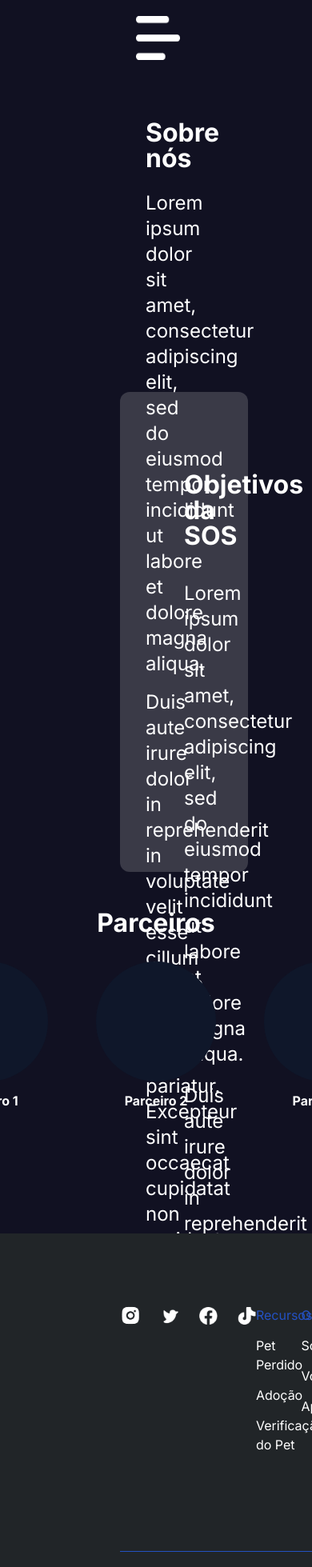
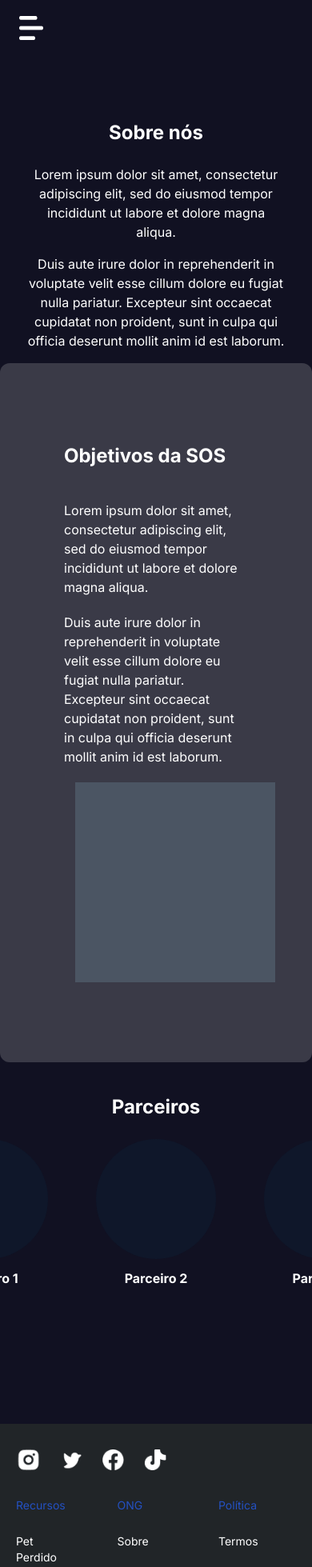
Before and after one commit to LuizGustavoIgnacio/cat-a-dog, a Next.js app: page /sobre-nos in a window 390 px wide. Shown: the top 1959 px of the page at 80% size. Built offline with nearby package versions, Linux system fonts and the light colour scheme.

Commit message:
Responsive Modifications

```diff
--- a/app/adocao/page.tsx
+++ b/app/adocao/page.tsx
@@ -42,20 +42,20 @@ export default function Page() {
 
   return (
     <div className="flex flex-col">
-      <div className="mx-[150px]">
+      <div className="mx-[5%] md:mx-[10px] lg:mx-[100px] 2xl:mx-[150px]">
         <HeaderMenu />
 
-        <div className="flex flex-col mx-5 mt-14 mb-16 space-y-3 text-white">
-          <h1 className="font-bold text-3xl mb-5">
+        <div className="flex flex-col mx-5 mt-14 mb-16 space-y-3 text-white z-50">
+          <h1 className="font-bold text-2xl md:text-3xl mb-5">
             A SOS está recheada de fofuxos esperando para ter um lar!
           </h1>
 
-          <p className="font-normal text-2xl">
+          <p className="font-normal text-lg md:text-2xl">
             Você pode transformar a vida de um animal, lhe dando lar e uma boa
             quantidade de carinho e cuidado!
           </p>
 
-          <p className="font-normal text-2xl">
+          <p className="font-normal text-lg md:text-2xl">
             Na SOS é necessário comparecer pessoalmente para realizar a adoção,
             mas é possível ver por aqui muitos dos peludinhos que vão encontrar
             por lá, e claro ver os documentos adiantadamente para levar e
@@ -63,12 +63,16 @@ export default function Page() {
           </p>
         </div>
 
+        <div className="flex flex-col-reverse justify-start absolute z-0">
+          <div className="w-[95px] h-[95px] blur-[40px] md:w-[130px] md:h-[100px] md:blur-[70px] bg-[#1E284B] rounded-full absolute"></div>
+        </div>
+
         <div className="flex justify-center">
-          <div className="h-[993px] bg-black/30 rounded-3xl relative pt-6 px-12 mb-28">
+          <div className="bg-black/40 rounded-3xl relative pt-6 px-5 md:px-9 mb-28 z-50 2xl:px-4 min-w-full">
             <SearchBar />
 
             <div className="flex justify-center">
-              <div className="grid grid-flow-row grid-rows-2 grid-cols-4 gap-28 mb-4">
+              <div className="grid grid-flow-row gap-3 w-full md:grid-cols-3 md:grid-rows-4 lg:grid-rows-3 lg:grid-cols-3 xl:grid-cols-4 xl:grid-rows-2 md:gap-14 2xl:grid-cols-6 2xl:grid:rows-2 mb-4 place-content-center">
                 {animals.map((animalInfo, index) => (
                   <CardAdoptPet key={index} animalInfo={animalInfo} />
                 ))}
--- a/app/login/page.tsx
+++ b/app/login/page.tsx
@@ -4,8 +4,8 @@ export default function Page() {
   return (
     <div className="flex w-full h-[100vh] justify-center items-center relative">
       <div className="w-[790px] h-[540px] bg-[#3E3F43] rounded-xl relative overflow-hidden -z-0">
-        <div className="flex flex-col px-24 py-10 text-white">
-          <h1 className="text-center font-bold text-3xl mb-11">
+        <div className="flex flex-col px-6 py-5 md:px-24 md:py-10 text-white">
+          <h1 className="text-center font-bold text-2xl md:text-3xl mb-11">
             Vamos ajudar nossos aumiguinhos!
           </h1>
 
@@ -21,7 +21,7 @@ export default function Page() {
                   id="user-mail"
                   name="user-mail"
                   placeholder="exemplo@email.com"
-                  className="bg-[#1C1C26] h-12 rounded-xl px-3 font-normal"
+                  className="bg-[#1C1C26] h-12 rounded-xl px-3 font-normal text-base md:text-xl placeholder:text-base placeholder:md:text-xl"
                 />
               </div>
 
@@ -34,13 +34,13 @@ export default function Page() {
                   type="password"
                   id="user-passwd"
                   name="user-passwd"
-                  className="bg-[#1C1C26] h-12 rounded-xl px-3 font-normal"
+                  className="bg-[#1C1C26] h-12 rounded-xl px-3 font-normal text-base md:text-xl"
                 />
               </div>
 
               <Link
                 href="#"
-                className="font-normal text-[#2B74FF] mb-6 hover:underline"
+                className="font-normal underline text-base md:text-xl text-[#2B74FF] mb-5 md:mb-6 md:hover:underline md:no-underline"
               >
                 Esqueceu sua senha?
               </Link>
@@ -54,7 +54,7 @@ export default function Page() {
           </form>
         </div>
 
-        <div className="w-[229.85px] h-[838.28px] origin-top-left rotate-[25deg] bg-[rgba(29,31,40,0.15)] absolute -top-[200px] right-20 -z-10"></div>
+        <div className="w-[100px] md:w-[229.85px] h-[838.28px] origin-top-left rotate-[25deg] bg-[rgba(29,31,40,0.15)] absolute -top-[200px] right-20 -z-10"></div>
       </div>
 
       <div className="h-[100px] w-[100px] absolute left-0 top-0 m-6 rounded-full bg-[#3E3E42]">
--- a/app/page.tsx
+++ b/app/page.tsx
@@ -5,36 +5,36 @@ import { HeaderMenu } from '~/components/HeaderMenu';
 export default function Page() {
   return (
     <div className="flex flex-col">
-      <div className="md:mx-[150px]">
+      <div className="md:mx-[10px] lg:mx-[150px]">
         <HeaderMenu />
 
         <div className="flex justify-end w-4/6">
-          <div className="flex flex-col justify-end h-[350px] absolute">
-            <div className="w-[170px] h-[170px] bg-green-800 rounded-full blur-[120px] absolute"></div>
+          <div className="flex flex-col justify-end h-[250px] md:h-[350px] absolute">
+            <div className="w-[60px] h-[60px] blur-[40px] md:w-[170px] md:h-[170px] md:blur-[120px] bg-green-800 rounded-full  absolute"></div>
           </div>
         </div>
 
-        <div className="text-white font-bold flex flex-col items-center">
+        <div className="text-white font-bold flex flex-col items-center mt-5">
           <span className="text-7xl">SOS</span>
           <span className="text-4xl">Animais</span>
         </div>
 
         <div className="flex justify-end w-1/5">
-          <div className="flex flex-col justify-end h-[550px] absolute">
-            <div className="w-[100px] h-[100px] bg-blue-700 rounded-full blur-[130px] absolute"></div>
+          <div className="flex flex-col justify-end h-[250px] md:h-[550px] absolute">
+            <div className="w-[60px] h-[60px] blur-[70px] md:w-[100px] md:h-[100px] md:blur-[130px] bg-blue-700 rounded-full absolute"></div>
           </div>
         </div>
 
         <CarouselHome />
 
-        <div className="flex flex-col w-full h-[570px] rounded-[20px] z-40 bg-[#10101BFA]/90 mb-12 relative">
+        <div className="flex flex-col md:w-full rounded-[20px] z-40 bg-[#10101BFA]/90 mb-12 relative">
           <div className="text-white font-bold w-full mt-[75px] capitalize">
-            <h1 className="text-center text-4xl">nossa missão</h1>
+            <h1 className="text-center text-3xl md:text-4xl">nossa missão</h1>
           </div>
 
-          <div className="flex m-[44px] h-full">
-            <div className="w-2/4 flex justify-center items-center">
-              <p className="text-white font-normal text-2xl m-[10px]">
+          <div className="flex flex-col lg:flex-row m-[44px] h-full">
+            <div className="lg:w-2/4 flex justify-center items-center">
+              <p className="text-white font-normal text-base md:text-lg lg:text-2xl m-[10px]">
                 Lorem ipsum dolor sit amet, consectetur adipiscing elit. Vivamus
                 tempus consequat laoreet. Quisque non metus neque. Sed lacinia
                 ipsum sem, sit amet lacinia neque pellentesque ac. Aenean ac
@@ -44,8 +44,8 @@ export default function Page() {
               </p>
             </div>
 
-            <div className="w-2/4 flex justify-center overflow-hidden items-center">
-              <div className="rounded-full  h-[300px] w-[300px] shadow-[0_0_4.2em_0_rgba(13,13,22)]">
+            <div className="lg:w-2/4 flex justify-center overflow-hidden items-center">
+              <div className="rounded-full h-[150px] w-[150px] md:h-[300px] md:w-[300px] shadow-[0_0_4.2em_0_rgba(13,13,22)]">
                 <img src="/images/animals/gato.png" alt="gatinho" />
               </div>
             </div>
--- a/app/pet-perdido/page.tsx
+++ b/app/pet-perdido/page.tsx
@@ -1,41 +1,41 @@
-import Link from 'next/link';
 import { ButtonLoad } from '~/components/ButtonLoad';
 import { CardLostPet } from '~/components/CardLostPet';
 import { FooterMenu } from '~/components/FooterMenu';
 import { HeaderMenu } from '~/components/HeaderMenu';
 import { SearchBar } from '~/components/SearchBar';
+import Link from 'next/link';
 
 export default function Page() {
   return (
     <div className="flex flex-col">
       <div className="flex flex-col h-2/6 justify-end absolute">
-        <div className="w-[130px] h-[100px] bg-[#E76F00] rounded-full blur-[70px] absolute"></div>
+        <div className="w-[65px] h-[65px] blur-[50px] md:w-[130px] md:h-[100px] md:blur-[70px] bg-[#E76F00] rounded-full absolute"></div>
       </div>
 
-      <div className="mx-[150px]">
+      <div className="md:mx-[10px] lg:mx-[100px] 2xl:mx-[150px]">
         <HeaderMenu />
 
         <div className="mx-[20px] mt-16 mb-[100px]">
-          <h1 className="text-white font-bold text-[32px]">
+          <h1 className="text-white font-bold text-xl md:text-[32px]">
             É extremamente importante informar imediatamente se o seu animal de
             estimação desapareceu ou se você encontrou um animal que possa
             pertencer a outra pessoa.
           </h1>
 
-          <h2 className="text-white font-normal text-2xl mt-6">
+          <h2 className="text-white font-normal text-lg md:text-2xl mt-6">
             Aqui você irá encontrar formas de informar que seu animal de
             companhia está desaparecido ou informações sobre como prosseguir
             caso tenha encontrado um animal.
           </h2>
         </div>
 
-        <div className="flex flex-col w-full h-[990px] bg-[#2A2A3A]/30 rounded-xl mb-[100px] backdrop:blur-lg z-50">
+        <div className="flex flex-col w-ful bg-[#2A2A3A]/30 rounded-xl mb-[100px] backdrop:blur-lg z-50">
           <div className="flex flex-col mx-10 mt-6">
             <SearchBar />
 
-            <div className="flex flex-col">
+            <div className="flex flex-col items-center">
               <div className="flex justify-center mb-5">
-                <div className="grid grid-flow-row grid-cols-4 grid-rows-2 gap-10 content-around w-full">
+                <div className="grid grid-flow-row md:grid-cols-2 md:grid-rows-4 xl:grid-cols-3 xl:grid-rows-3 2xl:grid-cols-4 2xl:grid-rows-2 gap-5 xl:gap-10 content-around w-full">
                   <Link href="#">
                     <CardLostPet />
                   </Link>
--- a/app/sobre-nos/page.tsx
+++ b/app/sobre-nos/page.tsx
@@ -5,17 +5,19 @@ import { HeaderMenu } from '~/components/HeaderMenu';
 export default function Page() {
   return (
     <div className="flex flex-col">
-      <div className="mx-[150px]">
+      <div className="md:mx-[10px] lg:mx-[100px] 2xl:mx-[150px]">
         <HeaderMenu />
 
-        <div className="flex flex-row h-[420px] text-center text-2xl">
-          <div className="w-1/2 text-white pt-20 px-8">
-            <h1 className="font-bold text-[32px] mb-6">Sobre nós</h1>
-            <p className="mb-4">
+        <div className="flex flex-col md:flex-row xl:h-[420px] text-center mb-4">
+          <div className="lg:w-1/2 text-white pt-20 px-8">
+            <h1 className="font-bold text-2xl md:text-3xl xl:text-[32px] mb-6">
+              Sobre nós
+            </h1>
+            <p className="text-base md:text-xl mb-4">
               Lorem ipsum dolor sit amet, consectetur adipiscing elit, sed do
               eiusmod tempor incididunt ut labore et dolore magna aliqua.
             </p>
-            <p>
+            <p className="text-base md:text-xl">
               Duis aute irure dolor in reprehenderit in voluptate velit esse
               cillum dolore eu fugiat nulla pariatur. Excepteur sint occaecat
               cupidatat non proident, sunt in culpa qui officia deserunt mollit
@@ -25,30 +27,32 @@ export default function Page() {
           <div className="w-1/2"></div>
         </div>
 
-        <div className="h-[600px] bg-[rgba(217,217,217,0.2)] rounded-xl mb-10 py-[100px] px-[80px]">
-          <div className="flex h-full space-x-3.5">
-            <div className="flex flex-col w-1/2 text-white text-2xl space-y-[20px]">
-              <h1 className="font-bold text-[32px] mb-5">Objetivos da SOS</h1>
-              <p>
+        <div className="xl:h-[600px] bg-[rgba(217,217,217,0.2)] rounded-xl mb-10 py-[100px] px-[80px]">
+          <div className="flex flex-col md:flex-row h-full space-x-3.5">
+            <div className="flex flex-col md:w-1/2 text-white space-y-[20px] mb-5">
+              <h1 className="font-bold text-2xl md:text-[32px] mb-5">
+                Objetivos da SOS
+              </h1>
+              <p className="text-base md:text-2xl">
                 Lorem ipsum dolor sit amet, consectetur adipiscing elit, sed do
                 eiusmod tempor incididunt ut labore et dolore magna aliqua.
               </p>
 
-              <p>
+              <p className="text-base md:text-2xl">
                 Duis aute irure dolor in reprehenderit in voluptate velit esse
                 cillum dolore eu fugiat nulla pariatur. Excepteur sint occaecat
                 cupidatat non proident, sunt in culpa qui officia deserunt
                 mollit anim id est laborum.
               </p>
             </div>
-            <div className="flex w-1/2 bg-gray-600"></div>
+            <div className="flex min-h-[250px] min-w-[250px] md:w-1/2 bg-gray-600"></div>
           </div>
         </div>
 
         <div className="w-full h-[300px] mb-28 relative">
           <div className="flex flex-col">
             <div className="flex justify-center text-white mb-6">
-              <h2 className="font-bold text-[32px]">Parceiros</h2>
+              <h2 className="font-bold text-2xl md:text-[32px]">Parceiros</h2>
             </div>
 
             <div className="flex justify-center">
--- a/components/CardLostPet.tsx
+++ b/components/CardLostPet.tsx
@@ -2,14 +2,14 @@ import React from 'react';
 
 export const CardLostPet: React.FC = () => {
   return (
-    <div className="w-[340px] h-[380px] bg-[#4E4D61] rounded-xl relative p-2.5 overflow-hidden group">
+    <div className="w-[260px] h-[300px] md:w-[340px] md:h-[380px] bg-[#4E4D61] rounded-xl relative p-2.5 overflow-hidden group">
       <div className="h-full bg-[#787878] rounded-xl"></div>
 
-      <div className="absolute left-0 right-0 bottom-0 h-1/2 bg-[#393845] px-6 pt-3 pb-9 transition transform translate-y-4 ease-in-out invisible group-hover:visible group-hover:translate-y-0">
-        <div className="flex flex-col text-white">
+      <div className="absolute left-0 right-0 bottom-0 h-[40%] md:h-1/2 bg-[#393845] px-6 pt-3 pb-9 transition transform md:translate-y-4 ease-in-out md:invisible group-hover:visible md:group-hover:translate-y-0">
+        <div className="flex flex-col text-white text-sm md:text-base">
           <h1 className="font-bold">Raça</h1>
 
-          <p className="font-normal text-right mb-2">Indefinida</p>
+          <p className="font-normal text-right md:mb-2">Indefinida</p>
 
           <h1 className="font-bold">Local</h1>
 
--- a/components/CarouselHome.tsx
+++ b/components/CarouselHome.tsx
@@ -18,13 +18,13 @@ export const CarouselHome: React.FC = () => {
       className="mb-[-15px]"
     >
       <div className="flex justify-center">
-        <div className="w-2/5 -z-0">
+        <div className="w-2/5 -z-0 min-w-[60%]">
           <img src="/cao1.png" />
         </div>
       </div>
 
       <div className="flex justify-center">
-        <div className="w-2/5 -z-0">
+        <div className="w-2/5 -z-0 min-w-[60%]">
           <img src="/cao2.png" />
         </div>
       </div>
--- a/components/FooterMenu.tsx
+++ b/components/FooterMenu.tsx
@@ -5,9 +5,9 @@ import Link from 'next/link';
 export const FooterMenu: React.FC = () => {
   return (
     <div className="flex w-full h-[550px] bg-[#212528] z-50">
-      <div className="flex flex-col w-full mx-[150px] mt-[90px]">
-        <div className="flex flex-row h-4/6">
-          <div className="flex w-3/6 items-baseline">
+      <div className="flex flex-col w-full mx-[20px] mt-[30px] lg:mx-[150px] lg:mt-[90px]">
+        <div className="flex flex-col md:flex-row h-4/6">
+          <div className="flex w-3/6 items-baseline mb-8">
             <div className="flex items-center space-x-[25px]">
               <Link href="#">
                 <img src="/images/instagram-icon.png" />
@@ -24,8 +24,8 @@ export const FooterMenu: React.FC = () => {
             </div>
           </div>
 
-          <div className="flex w-3/6">
-            <div className="flex flex-col w-1/3 space-y-[14px] text-white">
+          <div className="flex flex-row w-3/6 gap-16 md:gap-0">
+            <div className="flex flex-col w-1/3 space-y-[25px] text-white text-sm md:text-base md:space-y-[14px]">
               <Link className="text-[#2451C2]" href="#">
                 Recursos
               </Link>
@@ -34,7 +34,7 @@ export const FooterMenu: React.FC = () => {
               <Link href="#">Verificação do Pet</Link>
             </div>
 
-            <div className="flex flex-col w-1/3 space-y-[14px] text-white">
+            <div className="flex flex-col w-1/3 space-y-[25px] text-white text-sm md:text-base md:space-y-[14px]">
               <Link className="text-[#2451C2]" href="#">
                 ONG
               </Link>
@@ -43,7 +43,7 @@ export const FooterMenu: React.FC = () => {
               <Link href="#">Apoio</Link>
             </div>
 
-            <div className="flex flex-col w-1/3 space-y-[14px] text-white">
+            <div className="flex flex-col w-1/3 space-y-[25px] text-white text-sm md:text-base md:space-y-[14px]">
               <Link className="text-[#2451C2]" href="#">
                 Política
               </Link>
@@ -54,7 +54,7 @@ export const FooterMenu: React.FC = () => {
           </div>
         </div>
 
-        <div className="h-px bg-[#2451C2] relative"></div>
+        <div className="h-px bg-[#2451C2] w-[375px] md:w-auto"></div>
 
         <div className="text-white font-bold text-[45px] w-full flex justify-center mt-[5px]">
           <Link href="/">SOS</Link>
--- a/components/HeaderMenu.tsx
+++ b/components/HeaderMenu.tsx
@@ -1,43 +1,90 @@
 'use client';
-
 import React, { useState } from 'react';
 
 import Image from 'next/image';
 import Link from 'next/link';
 
 export const HeaderMenu: React.FC = () => {
-  const [menuOpen, setMenuOpen] = useState(false);
-
-  const handleNav = () => {
-    setMenuOpen(!menuOpen);
-  };
+  const [navbar, setNavbar] = useState(false);
 
   return (
-    <div className="top-0 right-0 left-0 h-[50px] md:h-36">
-      <span className="md:hidden">
-        <Image
-          alt="toggle-menu"
-          className="m-5 w-[55px]"
-          width="60"
-          height="60"
-          src="/images/vectors/header-responsive-icon.png"
-          onClick={handleNav}
-        />
-      </span>
+    <div>
+      <nav className="w-full top-0 left-0 right-0 z-10">
+        <div className="justify-between px-4 mx-auto lg:max-w-7xl md:items-center md:flex md:px-8">
+          <div>
+            <div className="flex items-center justify-between py-3 md:py-5 md:block">
+              <div className="md:hidden">
+                <button
+                  className="p-2 text-gray-700 rounded-md outline-none focus:border-gray-400 focus:border"
+                  onClick={() => setNavbar(!navbar)}
+                >
+                  {navbar ? (
+                    <Image
+                      src="/images/vectors/header-responsive-close-icon.png"
+                      width={30}
+                      height={30}
+                      alt="logo"
+                    />
+                  ) : (
+                    <Image
+                      src="/images/vectors/header-responsive-icon.png"
+                      width={30}
+                      height={30}
+                      alt="logo"
+                      className="focus:border-none active:border-none"
+                    />
+                  )}
+                </button>
+              </div>
+            </div>
+          </div>
 
-      <nav
-        className="navLink flex flex-col absolute space-y-3 pt-4 pb-4 z-50 right-0 left-0 bg-[#191A26] opacity-0
-        items-center
-      text-white text-base
-        md:relative md:bg-transparent md:flex-row md:justify-between md:pb-8 md:pt-8 md:space-y-0 md:top-auto md:right-auto md:left-auto md:opacity-100"
-      >
-        <Link href="/">Início</Link>
-        <Link href="/pet-perdido">Pet Perdido</Link>
-        <Link href="/adocao">Adoção</Link>
-        <Link href="#">Cat a Dog</Link>
-        <Link href="/sobre-nos">Sobre a SOS</Link>
-        <Link href="/login">Login</Link>
-        <Link href="#">Suporte</Link>
+          <div className="w-full md:mt-5">
+            <div
+              className={`flex-1 justify-self-center pb-3 mt-8 md:block md:pb-0 md:mt-0 ${
+                navbar ? 'p-12 md:p-0 block' : 'hidden'
+              }`}
+            >
+              <ul className="h-screen md:h-auto items-center lg:justify-between md:flex">
+                <li className="pb-2 mb-3 text-lg lg:text-xl text-white py-2 md:px-6 text-center border-b-2 md:border-b-0  hover:bg-purple-900  border-[#47CE95]  md:hover:text-[#47CE95] md:hover:bg-transparent">
+                  <Link href="/" onClick={() => setNavbar(!navbar)}>
+                    Inicio
+                  </Link>
+                </li>
+
+                <li className="pb-2 mb-3 text-lg lg:text-xl text-white py-2 px-6 text-center  border-b-2 md:border-b-0  hover:bg-[#47CE95]  border-[#47CE95]  md:hover:text-[#47CE95] md:hover:bg-transparent">
+                  <Link href="/pet-perdido" onClick={() => setNavbar(!navbar)}>
+                    Pet Perdido
+                  </Link>
+                </li>
+
+                <li className="pb-2 mb-3 text-lg lg:text-xl text-white py-2 px-6 text-center  border-b-2 md:border-b-0  hover:bg-purple-600  border-[#47CE95]  md:hover:text-[#47CE95] md:hover:bg-transparent">
+                  <Link href="/adocao" onClick={() => setNavbar(!navbar)}>
+                    Adoção
+                  </Link>
+                </li>
+
+                <li className="pb-2 mb-3 text-lg lg:text-xl text-white py-2 px-6 text-center  border-b-2 md:border-b-0  hover:bg-purple-600  border-[#47CE95]  md:hover:text-[#47CE95] md:hover:bg-transparent">
+                  <Link href="#" onClick={() => setNavbar(!navbar)}>
+                    Cat a Dog
+                  </Link>
+                </li>
+
+                <li className="pb-2 mb-3 text-lg lg:text-xl text-white py-2 px-6 text-center  border-b-2 md:border-b-0  hover:bg-purple-600  border-[#47CE95]  md:hover:text-[#47CE95] md:hover:bg-transparent">
+                  <Link href="/sobre-nos" onClick={() => setNavbar(!navbar)}>
+                    Sobre a SOS
+                  </Link>
+                </li>
+
+                <li className="pb-2 mb-3 text-lg lg:text-xl text-white py-2 px-6 text-center  border-b-2 md:border-b-0  hover:bg-purple-600  border-[#47CE95]  md:hover:text-[#47CE95] md:hover:bg-transparent">
+                  <Link href="/login" onClick={() => setNavbar(!navbar)}>
+                    Login
+                  </Link>
+                </li>
+              </ul>
+            </div>
+          </div>
+        </div>
       </nav>
     </div>
   );
```
Also changed, not shown: tailwind.config.js (+34 -34 lines), public/images/vectors/header-responsive-close-icon.png (added).
